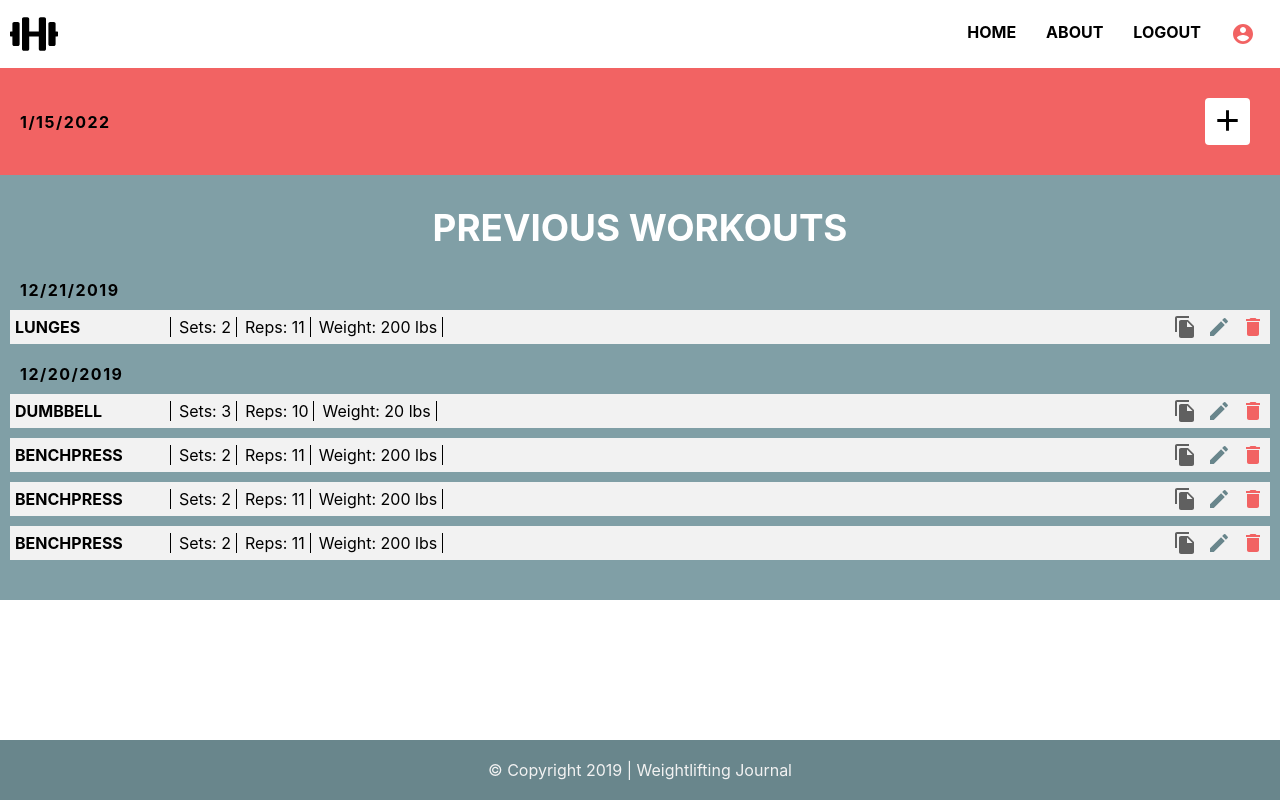
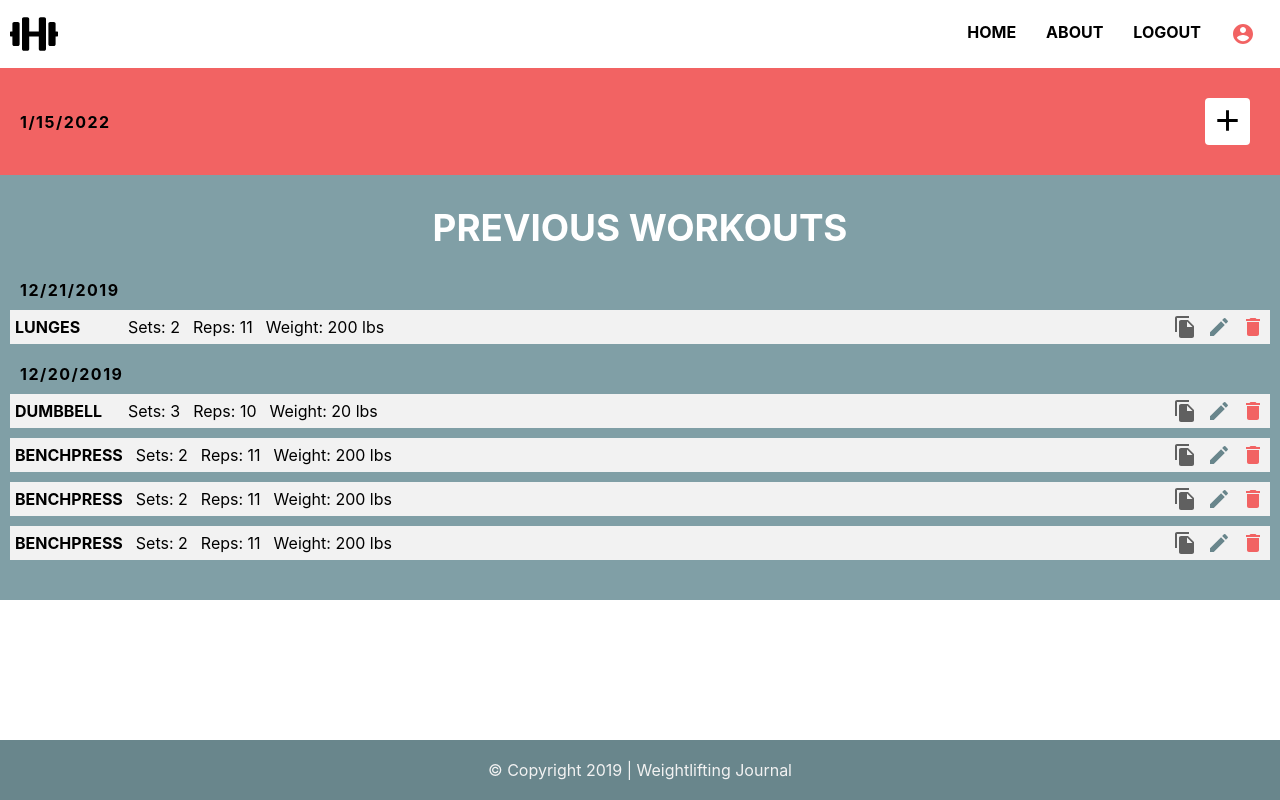
Before and after one commit to BW-WeightLiftingJournal/front-end, a React (Create React App) app: page /dashboard in a window 1280 px wide. Built offline with nearby package versions, Linux system fonts and the light colour scheme; no server answers; sample sign-in values are in the browser's storage.

Commit message:
slight code cleanup

```diff
--- a/src/components/Exercise.js
+++ b/src/components/Exercise.js
@@ -2,7 +2,6 @@ import React from "react"
 import {connect} from "react-redux"
 import DeleteIcon from '@material-ui/icons/Delete';
 import {
-        startEdit,
         finishEdit,
         deleteItem,
         copy,
@@ -15,7 +14,6 @@ const Exercise = ({
         editedItem,
         isEdit,
         exercise,
-        startEdit,
         finishEdit,
         deleteItem,
         handleChange,
@@ -56,11 +54,11 @@ const Exercise = ({
                         value={editedItem.weight}
                         onChange={e=> handleChange(e, 'editedItem')}
                         />
-                    <button>SAVE</button>
+                    <button style={{padding: '10px', borderRadius: '4px'}}>SAVE</button>
 
                 </form> :
                 <div className="single-exercise-data">
-                    <h4 style={{minWidth: '150px'}}>{exercise.name}</h4>
+                    <h4 style={{minWidth: '100px'}}>{exercise.name}</h4>
                     <p>Sets: {exercise.sets}</p>
                     <p>Reps: {exercise.reps}</p>
                     <p>Weight: {exercise.weight} lbs</p>
@@ -93,7 +91,6 @@ const mapStateToProps = state => ({
   })
 
 export default connect(mapStateToProps,{
-        startEdit,
         finishEdit,
         deleteItem,
         copy,
--- a/src/index.css
+++ b/src/index.css
@@ -149,13 +149,13 @@ p, span {
 .single-exercise-data {
   display: flex;
   flex-direction: row;
+  justify-content: space-between;
 }
 .single-exercise-data>p {
   margin-left: 8px;
 }
 
 .single-exercise-data>* {
-  border-right: 1px solid black;
   padding-right: 5px;
 }
 .single-exercise-edit {
```
